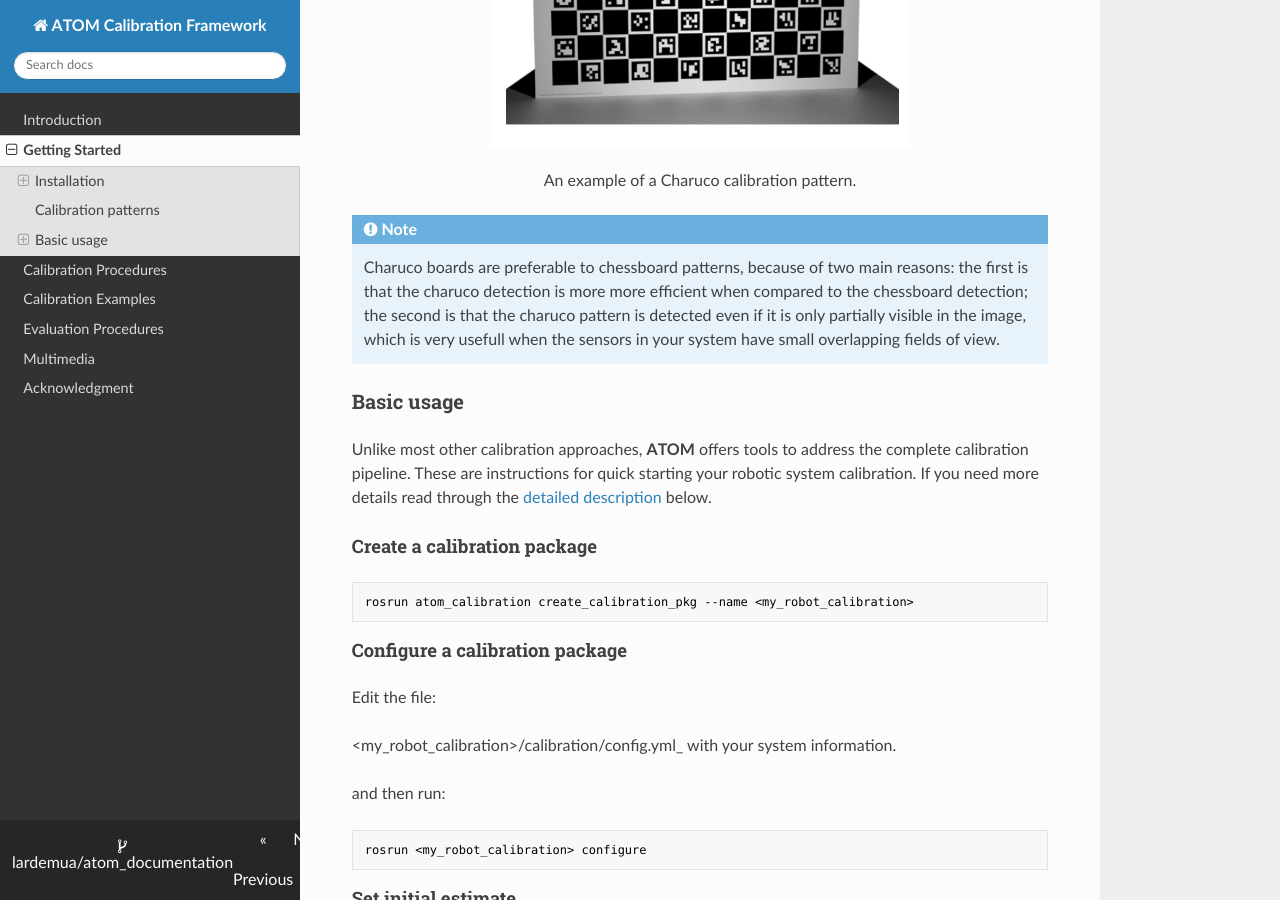
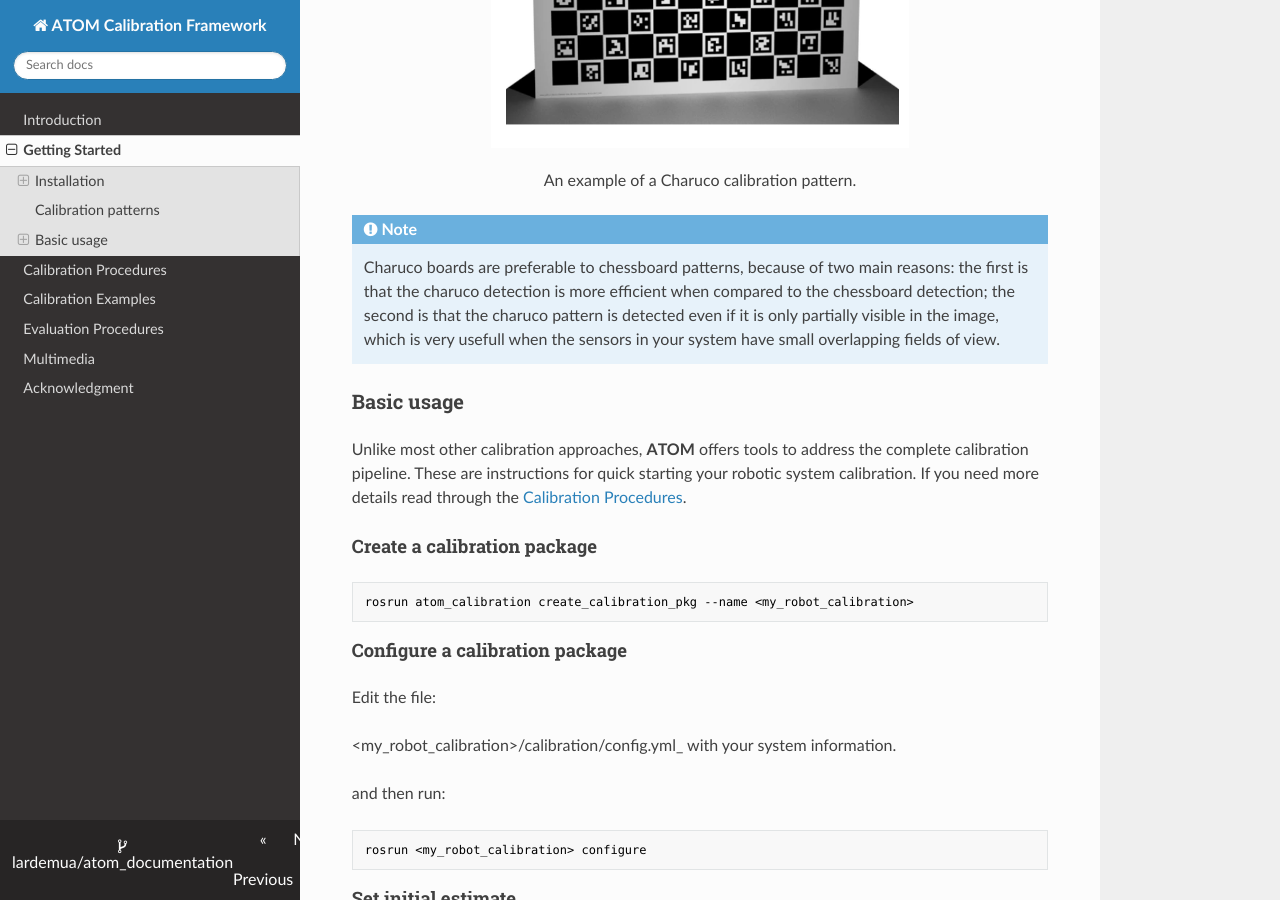
Before and after one commit to lardemua/atom_documentation, an MkDocs documentation site: the page built from docs/getting_started.md, in a window 1280 px wide and 900 px high, scrolled down 2088 px. Built offline with MkDocs 1.6.1, drawn with Linux system fonts in a browser that asks for light colours; nearby versions of some CDN libraries.

Commit message:
Correcting minor typos

```diff
--- a/docs/getting_started.md
+++ b/docs/getting_started.md
@@ -80,7 +80,7 @@ To calibrate our systems we purchased charuco calibration patterns from [calib.i
 </figure>
 
 !!! Note
-    Charuco boards are preferable to chessboard patterns, because of two main reasons: the first is that the charuco detection is more more efficient when compared to the chessboard detection; the second is that the charuco pattern is detected even if it is only partially visible in the image, which is very usefull when the sensors in your system have small overlapping fields of view.
+    Charuco boards are preferable to chessboard patterns, because of two main reasons: the first is that the charuco detection is more efficient when compared to the chessboard detection; the second is that the charuco pattern is detected even if it is only partially visible in the image, which is very usefull when the sensors in your system have small overlapping fields of view.
 
 
 
@@ -88,7 +88,7 @@ To calibrate our systems we purchased charuco calibration patterns from [calib.i
 
 Unlike most other calibration approaches, **ATOM** offers tools to address the complete calibration pipeline. These are
 instructions for quick starting your robotic system calibration. If you need more details read through
-the [detailed description](procedures.md) below.
+the [Calibration Procedures](procedures.md).
 
 
 #### Create a calibration package
```
Also changed, not shown: docs/index.md (+3 -5 lines).
